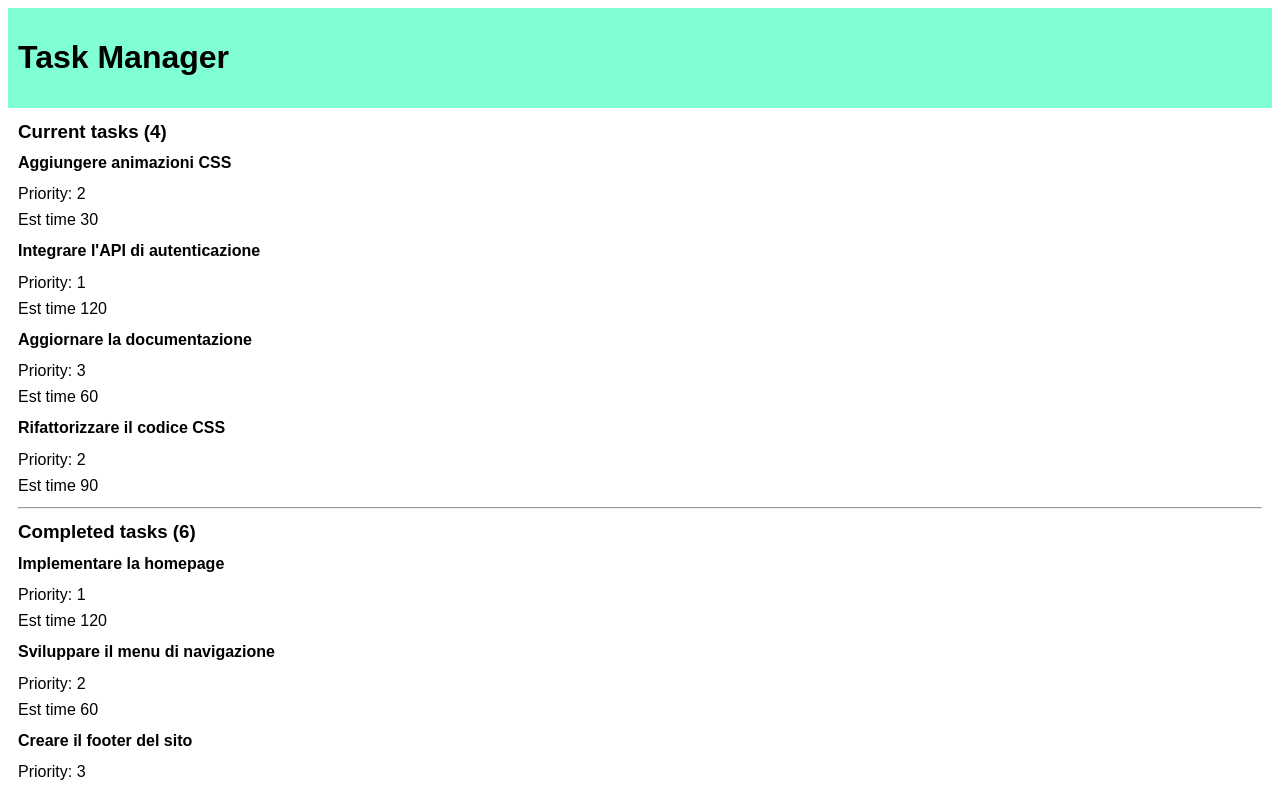
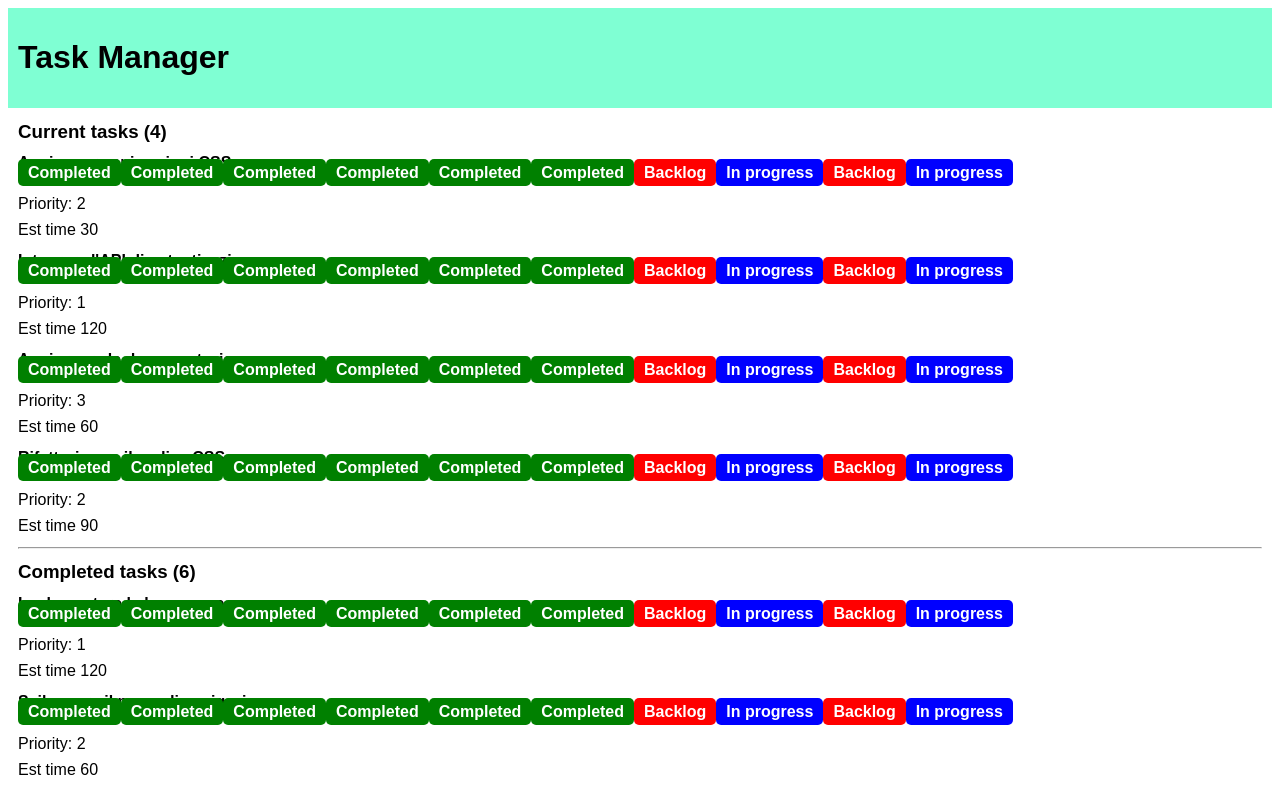
Before and after one commit to eleonoracappellesso/react-task-list, a React (Vite) app: page / in a window 1280 px wide. Shown: the top 789 px of the page. Built offline with nearby package versions, Linux system fonts and the light colour scheme.

Commit message:
fixed TaskTag

```diff
--- a/components/TaskTag.jsx
+++ b/components/TaskTag.jsx
@@ -1,10 +1,11 @@
 import tasks from "../models/tasks";
 
 function TaskTag() {
-    let tag = tasks.forEach((task) => {
+    let tag = tasks.map((task) => {
         if (task.state === 'completed') {
             return (
                 <span
+                    key={task.id}
                     style={{
                         backgroundColor: 'green',
                         color: 'white',
@@ -19,6 +20,7 @@ function TaskTag() {
         } else if (task.state === 'in_progress') {
             return (
                 <span
+                    key={task.id}
                     style={{
                         backgroundColor: 'blue',
                         color: 'white',
@@ -33,6 +35,7 @@ function TaskTag() {
         } else if (task.state === 'backlog') {
             return (
                 <span
+                    key={task.id}
                     style={{
                         backgroundColor: 'red',
                         color: 'white',
@@ -47,6 +50,7 @@ function TaskTag() {
         } else {
             return (
                 <span
+                    key={task.id}
                     style={{
                         backgroundColor: 'grey',
                         color: 'white',
@@ -60,7 +64,7 @@ function TaskTag() {
             );
         }
     })
-    return tag;
+    return <div>{tag}</div>;
 }
 
 export default TaskTag;
```
